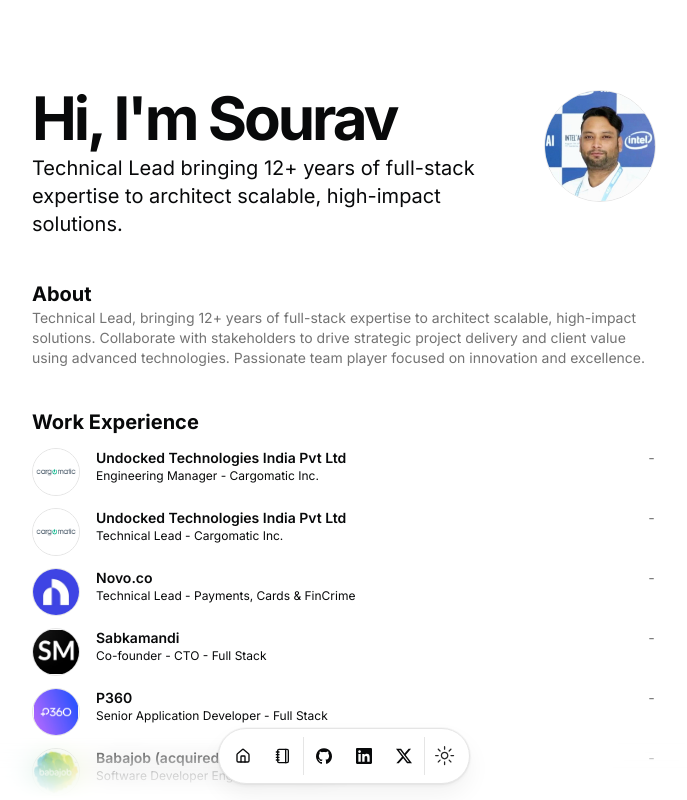
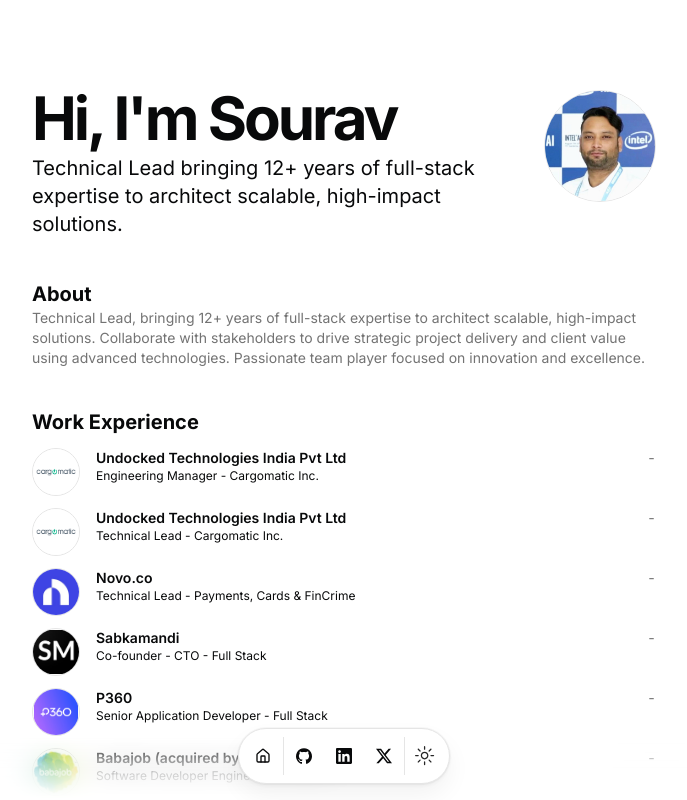
Before and after one commit to souravlahoti/souravlahoti.github.io, a Next.js app: page / in a window 1280 px wide. Shown: the top 800 px of the page, without its empty margins (296-983 px from the left). Built offline with nearby package versions, Linux system fonts and the light colour scheme.

Commit message:
removed blog

```diff
--- a/src/data/resume.tsx
+++ b/src/data/resume.tsx
@@ -39,7 +39,7 @@ export const DATA = {
   ],
   navbar: [
     { href: "/", icon: HomeIcon, label: "Home" },
-    { href: "/blog", icon: NotebookIcon, label: "Blog" },
+    // { href: "/blog", icon: NotebookIcon, label: "Blog" },
   ],
   contact: {
     email: "sourav26721062@gmail.com",
```
